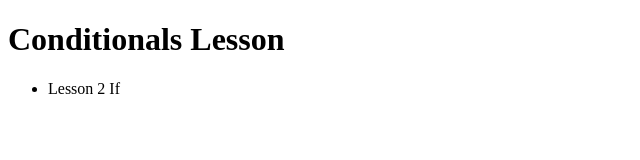
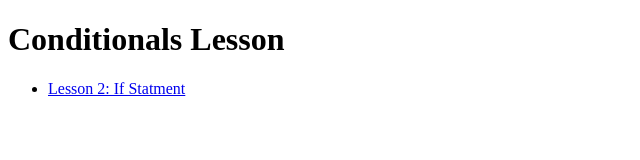
Before and after one commit to lhaddis5/lhaddis5.github.io, a plain HTML site: page U5_Conditionals/conditionals.html in a window 1280 px wide. Shown: the whole page, without its empty margins (0-640 px from the left). Drawn offline with Linux system fonts and the light colour scheme.

Commit message:
Update conditionals.html

```diff
--- a/U5_Conditionals/conditionals.html
+++ b/U5_Conditionals/conditionals.html
@@ -9,7 +9,9 @@
 <body>
     <h1>Conditionals Lesson</h1>
     <ul>
-        <li>Lesson 2 If</li>
+        <li>
+            <a href="/U5_Conditionals/if.html">Lesson 2: If Statment </a>
+        </li>
     </ul>
 </body>
 </html>
```
